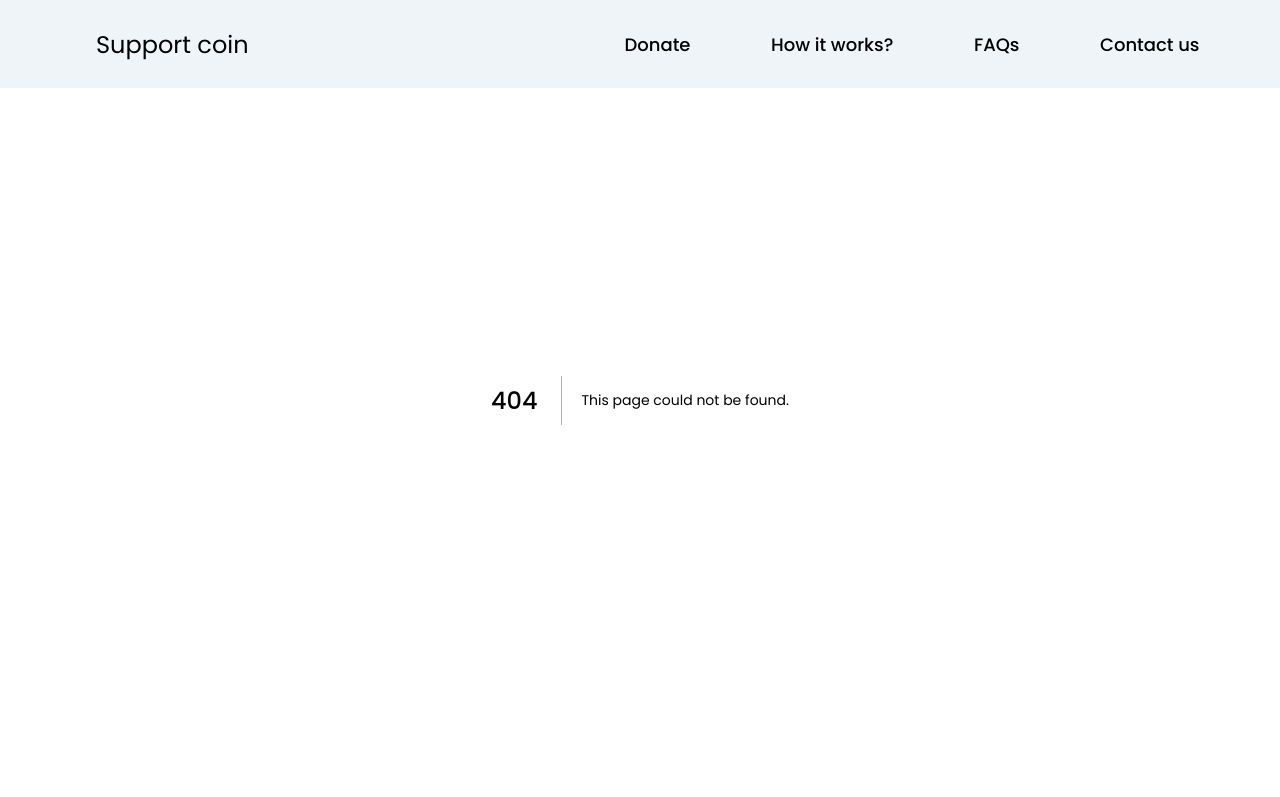
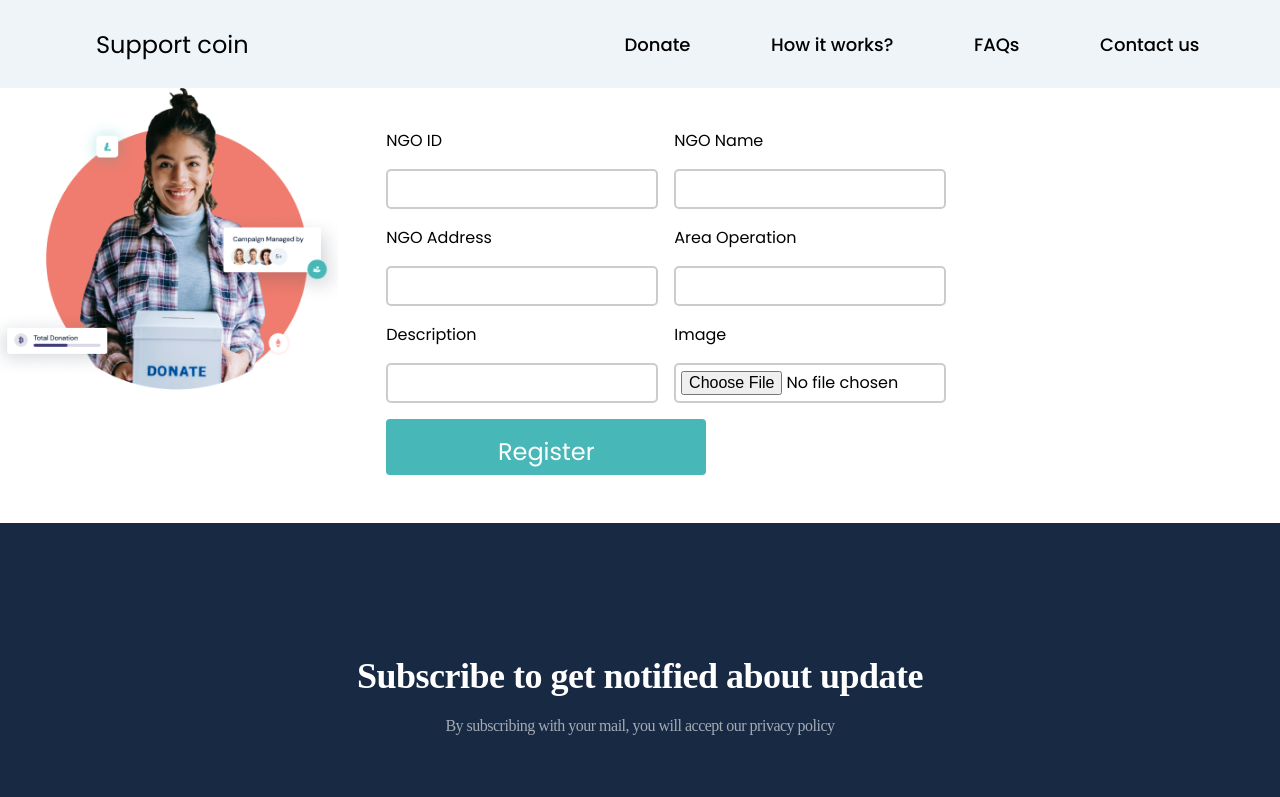
Before and after one commit to mkdsrt10/Internship, a Next.js app: page /NGO/ngoDetails in a window 1280 px wide. Before the commit this address had no page. Shown: the top 797 px of the page. Built offline with nearby package versions, Linux system fonts and the light colour scheme; a web font is replaced by a local one; what aws-amplify would draw is missing.

Commit message:
ngo page added and pagination is added on ngoSearch

```diff
--- a/package.json
+++ b/package.json
@@ -15,13 +15,13 @@
     "@sanity/image-url": "^0.140.22",
     "aws-amplify": "^3.4.3",
     "emotion": "^11.0.0",
-    "multiselect-react-dropdown": "^1.6.11",
     "next": "10.2.0",
+    "next-pagination": "^2.1.1",
     "react": "17.0.2",
+    "react-chips": "^0.8.0",
     "react-dom": "17.0.2",
     "react-icon": "^1.0.0",
     "react-icons": "^4.2.0",
-    "react-multiselect-dropdown-bootstrap": "^1.1.0",
     "react-reveal": "^1.2.2",
     "react-sanity-pagination": "^2.0.2",
     "react-select": "^4.3.1"
--- /dev/null
+++ b/pages/NGO/ngoDetails.js
@@ -0,0 +1,111 @@
+import styles from "../../styles/NgoDetails.module.css";
+import Chips, { Chip } from "react-chips";
+import { useState } from "react";
+const NgoDetails = () => {
+  const [category, setCategory] = useState(["vipin"]);
+  const [form, setForm] = useState({
+    ngoid: "",
+    ngoName: "",
+    ngoAddress: "",
+    areaOperation: "",
+    description: "",
+  });
+  return (
+    <div className={styles.main_container}>
+      <div className={styles.left}></div>
+      <div className={styles.right}>
+        <div className={styles.input_field}>
+          <label for="ngoid">
+            NGO ID
+            <br />
+            <input
+              required
+              type="text"
+              id="NGOid"
+              name="ngoid"
+              onChange={(e) => {
+                setForm({ ...form, ngoid: e.target.value });
+              }}
+            />
+          </label>
+        </div>
+        <div className={styles.input_field}>
+          <label for="ngoName">
+            NGO Name
+            <br />
+            <input
+              required
+              type="text"
+              id="ngoName"
+              name="ngoName"
+              onChange={(e) => {
+                setForm({ ...form, ngoName: e.target.value });
+              }}
+            />
+          </label>
+        </div>
+        <div className={styles.input_field}>
+          <label for="ngoAddress">
+            NGO Address
+            <br />
+            <input
+              required
+              type="text"
+              id="ngoAddress"
+              name="ngoAddress"
+              onChange={(e) => {
+                setForm({ ...form, ngoAddress: e.target.value });
+              }}
+            />
+          </label>
+        </div>
+        <div className={styles.input_field}>
+          <label for="areaOperation">
+            Area Operation
+            <br />
+            <input
+              required
+              type="text"
+              id="areaOperation"
+              name="areaOperation"
+              onChange={(e) => {
+                setForm({ ...form, areaOperation: e.target.value });
+              }}
+            />
+          </label>
+        </div>
+        <div className={styles.input_field}>
+          <label for="description">
+            Description
+            <br />
+            <input
+              required
+              type="text"
+              id="description"
+              name="description"
+              onChange={(e) => {
+                setForm({ ...form, description: e.target.value });
+              }}
+            />
+          </label>
+        </div>
+        <div className={styles.input_field}>
+          <label for="Image">
+            Image
+            <br />
+            <input
+              type="file"
+              name="myImage"
+              accept="image/png, image/gif, image/jpeg"
+            />
+          </label>
+        </div>
+        <div className={styles.button_container}>
+          <button type="submit">Register</button>
+        </div>
+      </div>
+    </div>
+  );
+};
+
+export default NgoDetails;
--- /dev/null
+++ b/styles/NgoDetails.module.css
@@ -0,0 +1,55 @@
+.main_container{
+    display: flex;
+    flex-direction: row;
+    margin-top: 5rem;
+}
+.left{
+    flex: 1;
+    background-image: url(/girl_mobile.png);
+    background-attachment:scroll;
+    background-repeat: no-repeat;
+    background-size: contain;
+
+}
+.right{
+    flex: 2.5;
+    margin: 3rem;
+    display: flex;
+    flex-direction: row;
+    flex-wrap: wrap;
+}
+.input_field input,
+.input_field textarea {
+  width: 17rem;
+  height: 2.5rem;
+  font-size: 1rem;
+  outline: none;
+  border: 2px solid #ccc;
+  border-radius: 5px;
+  padding: 0.3rem;
+  margin: 1rem 1rem 1rem 0rem;
+}
+.input_field input:focus {
+  border: 2px solid #48b7b7;
+}
+.button_container button{
+  display: inline-block;
+  width: 20rem;
+  height: 3.5rem;
+  align-items: center;
+  font-size: 1.5rem;
+  outline: none !important;
+  border: none !important;
+  padding: 15px 30px;
+  background: #48b7b7;
+  color: white;
+  border-radius: 4px;
+  align-items: center;
+  text-align: center;
+  justify-content: center;
+}
+.button_container button:hover{
+  background-color:  #239696;
+  cursor: pointer;
+
+}
--- a/styles/SearchNgo.module.css
+++ b/styles/SearchNgo.module.css
@@ -63,3 +63,7 @@
 box-shadow: 0 4px 8px 0 rgba(0, 0, 0, 0.2), 0 6px 20px 0 rgba(0, 0, 0, 0.19);
 margin: 1rem;
 }
+.pagination{
+  width: 40%;
+  margin:2rem auto 2rem auto;
+}
```
Also changed, not shown: pages/NGO/searchNgo.js (+19 -1 lines), 1 other file (tests, documents, lock files or other folders).
